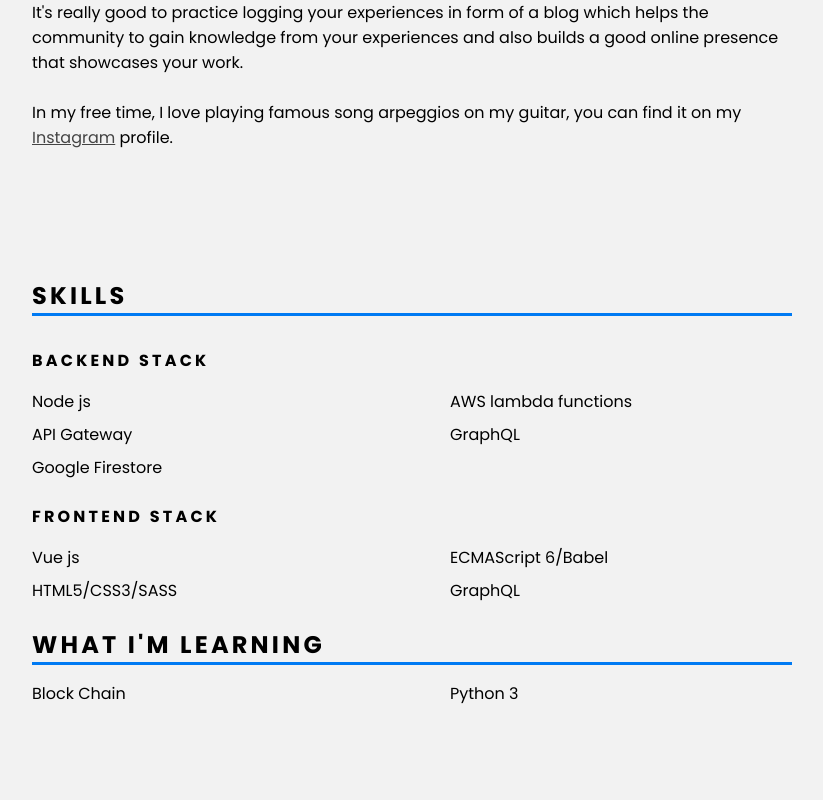
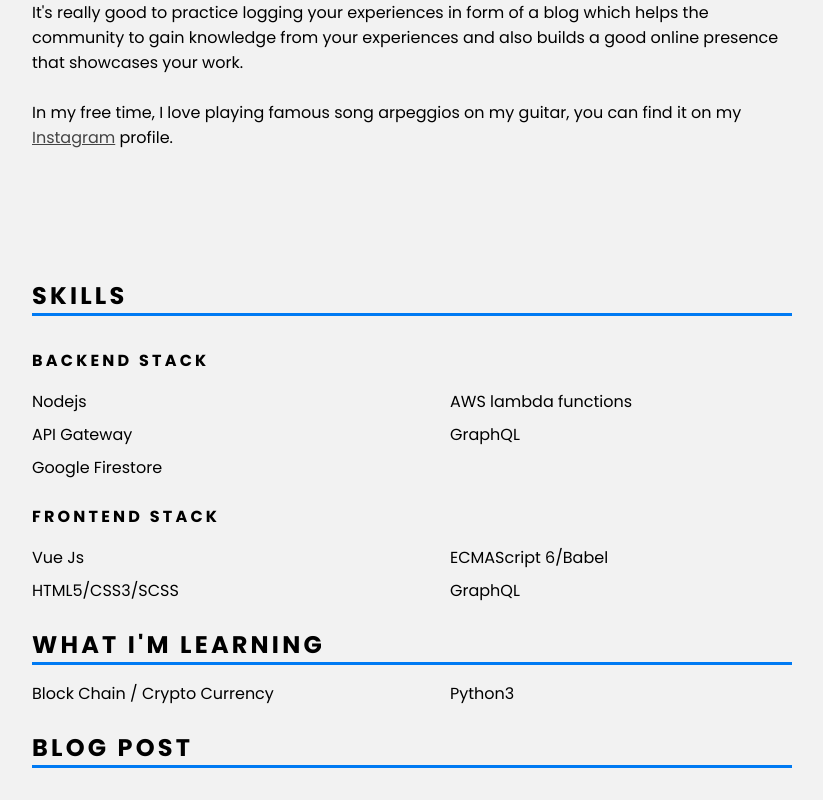
Before and after one commit to pmrubenrao/Portfolio-Website, a Vue app: page / in a window 1280 px wide. Shown: the part 516-1316 px from the top of the page, without its empty margins (228-1051 px from the left). Before the commit the page ends 1246 px from the top, so only its background shows below. Built offline with nearby package versions, Linux system fonts and the light colour scheme.

Commit message:
Modified the component layout for skill and learning section

```diff
--- a/src/App.vue
+++ b/src/App.vue
@@ -1,11 +1,7 @@
 <template>
   <navigation-menu></navigation-menu>
   <about-me></about-me>
-  <generic-list
-    header-list="skill-header"
-    sub-header-list="skill-sub-header"
-    plain-list="skill"
-  ></generic-list>
+  <generic-list header-list="skill-header"></generic-list>
 </template>
 
 <script>
@@ -14,7 +10,11 @@ import AboutMe from './components/AboutMe.vue';
 import GenericList from './components/GenericList.vue';
 
 export default {
-  components: { 'navigation-menu': NavigationMenu, AboutMe, GenericList },
+  components: {
+    'navigation-menu': NavigationMenu,
+    AboutMe,
+    GenericList,
+  },
   data() {
     return {
       friends: [
--- a/src/components/AboutMe.vue
+++ b/src/components/AboutMe.vue
@@ -4,37 +4,36 @@
       <p class="subhead">Hi, this is Ruben Rao</p>
       <h1>I am Back-end developer</h1>
       <p>
-          HI! My name is Ruben and I’ve been working as a backend developer for over 6 years.
-          I do expose myself to the realm of frontend development in my projects to move towards my goal of becoming a Full Stack Developer.
-          <br>
-          <br>
-            When I first entered into the frontend development I get overwhelmed with the variety of the framework that is available to work on.
-            But, I got influenced by a documentary from a <a href="https://www.youtube.com/watch?v=OrxmtDw4pVI/">Honey-Pot</a> about the frontend framework Vue.js and I fall for it.
-            I google the best available course on Udemy and started learning it and build few projects on it
-          <br>
-          <br>
-            It's really good to practice logging your experiences in form of a blog which helps the community to gain knowledge from your experiences and also builds a good online presence that showcases your work.
-          <br>
-          <br>
-            In my free time, I love playing famous song arpeggios on my guitar, you can find it on my <a href="https://www.instagram.com/ruben_rao/">Instagram</a> profile.
+        HI! My name is Ruben and I’ve been working as a backend developer for
+        over 6 years. I do expose myself to the realm of frontend development in
+        my projects to move towards my goal of becoming a Full Stack Developer.
+        <br />
+        <br />
+        When I first entered into the frontend development I get overwhelmed
+        with the variety of the framework that is available to work on. But, I
+        got influenced by a documentary from a
+        <a href="https://www.youtube.com/watch?v=OrxmtDw4pVI/">Honey-Pot</a>
+        about the frontend framework Vue.js and I fall for it. I google the best
+        available course on Udemy and started learning it and build few projects
+        on it
+        <br />
+        <br />
+        It's really good to practice logging your experiences in form of a blog
+        which helps the community to gain knowledge from your experiences and
+        also builds a good online presence that showcases your work.
+        <br />
+        <br />
+        In my free time, I love playing famous song arpeggios on my guitar, you
+        can find it on my
+        <a href="https://www.instagram.com/ruben_rao/">Instagram</a> profile.
       </p>
     </div>
   </section>
 </template>
 
-<script>
-</script>
+<script></script>
 
-<style lang=scss scoped>
-:root {
-  --primary-color: #007af3;
-}
-body {
-  background: #f2f2f2;
-  margin: 0px;
-  font-family: 'Poppins';
-}
-
+<style lang="scss" scoped>
 .navbar {
   background: white;
   padding: 1em;
--- a/src/components/GenericList.vue
+++ b/src/components/GenericList.vue
@@ -1,42 +1,45 @@
 <template>
   <section class="skill-set">
     <div class="container">
+      <!-- SKILLS -->
       <h1 :class="headerList">SKILLS</h1>
+      <the-sub-header sub-header-data="BACKEND STACK"></the-sub-header>
+      <the-list skills-data="backendstack"></the-list>
+      <the-sub-header sub-header-data="FRONTEND STACK"></the-sub-header>
+      <the-list skills-data="frontendstack"></the-list>
 
-      <div :class="subHeaderList">Backend Stack</div>
-      <div :class="plainList">Node js</div>
-      <div :class="plainList">AWS lambda functions</div>
-      <div :class="plainList">API Gateway</div>
-      <div :class="plainList">GraphQL</div>
-      <div :class="plainList">Google Firestore</div>
+      <!-- LEARNING -->
+      <h1 :class="headerList">WHAT I'M LEARNING</h1>
+      <the-list skills-data="learning"></the-list>
 
-      <div :class="subHeaderList">Frontend Stack</div>
-      <div :class="plainList">Vue js</div>
-      <div :class="plainList">ECMAScript 6/Babel</div>
-      <div :class="plainList">HTML5/CSS3/SASS</div>
-      <div :class="plainList">GraphQL</div>
-
-      <h1 :class="headerList">What i'm Learning</h1>
-
-      <div :class="plainList">Block Chain</div>
-      <div :class="plainList">Python 3</div>
+      <!-- BLOG POST  -->
+      <h1 :class="headerList">BLOG POST</h1>
     </div>
   </section>
 </template>
 
 <script>
+import TheList from './TheList.vue';
+import TheSubHeader from './TheSubHeader.vue';
 export default {
-  props: ['headerList', 'subHeaderList', 'plainList'],
+  components: { TheList, TheSubHeader },
+  props: ['headerList'],
   data() {
     return {
-      dummy: '',
+      skillsData: [
+        'Nodejs',
+        'AWS lambda functions',
+        'API Gateway',
+        'GraphQL',
+        'Google Firestore',
+      ],
+      subHeaderListData: [
+        'Backend Stack',
+        'Frontend Stack',
+        "What i'm Learning",
+      ],
     };
   },
-  // methods: {
-  //   classReceiver(classname) {
-  //     return this.classname;
-  //   },
-  // },
 };
 </script>
 
@@ -47,6 +50,7 @@ section {
   padding: 1em 2em;
   max-width: 47.5em;
   margin: 0 auto 0 auto;
+  list-style-type: none;
 }
 
 .skill-set {
@@ -57,13 +61,13 @@ section {
     flex-wrap: wrap;
     // background: #20272e;
     // padding: 0 0 1.5em 0;
-    .skill {
-      display: flex;
-      align-items: center;
-      flex: 0 0 45%;
-      margin-bottom: 0.5rem;
-      justify-content: space-between;
-    }
+    // .skill {
+    //   display: flex;
+    //   align-items: center;
+    //   flex: 0 0 45%;
+    //   margin-bottom: 0.5rem;
+    //   justify-content: space-between;
+    // }
     .skill-header {
       font-weight: 700;
       text-transform: uppercase;
@@ -72,13 +76,13 @@ section {
       letter-spacing: 0.2rem;
       border-bottom: 0.2rem solid var(--primary-color);
     }
-    .skill-sub-header {
-      font-weight: 700;
-      text-transform: uppercase;
-      width: 100%;
-      margin: 1rem 0;
-      letter-spacing: 0.2rem;
-    }
+    // .skill-sub-header {
+    //   font-weight: 700;
+    //   text-transform: uppercase;
+    //   width: 100%;
+    //   margin: 1rem 0;
+    //   letter-spacing: 0.2rem;
+    // }
   }
 }
 </style>
--- /dev/null
+++ b/src/components/TheList.vue
@@ -0,0 +1,51 @@
+<template>
+  <!-- <the-sub-header> -->
+  <li v-for="skill in selector" :key="skill" class="skill">
+    {{ skill }}
+  </li>
+  <!-- </the-sub-header> -->
+</template>
+
+<script>
+export default {
+  props: ['skillsData'],
+  data() {
+    return {
+      selector: [],
+      backendSkill: [
+        'Nodejs',
+        'AWS lambda functions',
+        'API Gateway',
+        'GraphQL',
+        'Google Firestore',
+      ],
+      frontendSkill: [
+        'Vue Js',
+        'ECMAScript 6/Babel',
+        'HTML5/CSS3/SCSS',
+        'GraphQL',
+      ],
+      currentLearning: ['Block Chain / Crypto Currency', 'Python3'],
+    };
+  },
+  mounted() {
+    if (this.skillsData === 'backendstack') {
+      this.selector = this.backendSkill;
+    } else if (this.skillsData === 'frontendstack') {
+      this.selector = this.frontendSkill;
+    } else {
+      this.selector = this.currentLearning;
+    }
+  },
+};
+</script>
+
+<style lang="scss" scoped>
+.skill {
+  display: flex;
+  align-items: center;
+  flex: 0 0 45%;
+  margin-bottom: 0.5rem;
+  justify-content: space-between;
+}
+</style>
--- /dev/null
+++ b/src/components/TheSubHeader.vue
@@ -0,0 +1,31 @@
+<template>
+  <li class="skill-sub-header">
+    {{ subHeaderData }}
+  </li>
+  <!-- <slot></slot> -->
+</template>
+
+<script>
+export default {
+  props: ['subHeaderData'],
+  data() {
+    return {
+      //   subHeaderListData: [
+      //     'Backend Stack',
+      //     'Frontend Stack',
+      //     "What i'm Learning",
+      //   ],
+    };
+  },
+};
+</script>
+
+<style lang="scss" scoped>
+.skill-sub-header {
+  font-weight: 700;
+  text-transform: uppercase;
+  width: 100%;
+  margin: 1rem 0;
+  letter-spacing: 0.2rem;
+}
+</style>
--- a/src/main.js
+++ b/src/main.js
@@ -2,8 +2,10 @@ import { createApp } from 'vue';
 import App from './App.vue';
 // import NavigationMenu from './components/NavigationMenu.vue';
 // import AboutMe from './components/AboutMe.vue';
+import TheSubHeader from './components/TheSubHeader.vue';
 
 const app = createApp(App);
 // app.component('navigation-menu', NavigationMenu);
 // app.component('about-me', AboutMe);
+app.component('about-me', TheSubHeader);
 app.mount('#app');
```
Lines whose indentation alone changed are shown as unchanged.
